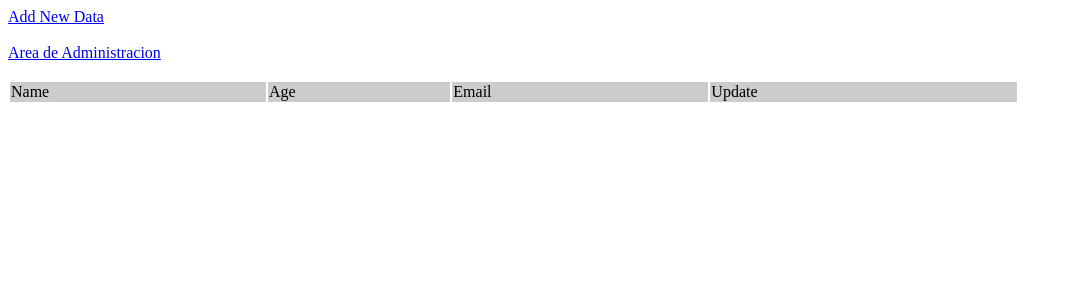
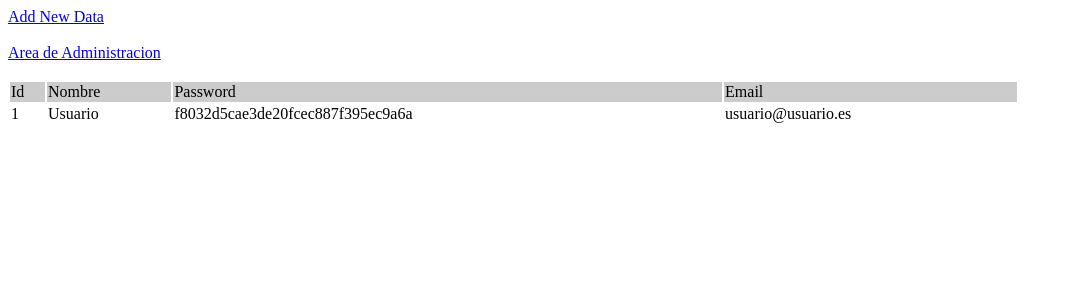
Before and after one commit to mecanografia/proyecto_iaw, a PHP site: page / in a window 1280 px wide. Shown: the top 300 px of the page, without its empty margins (0-1072 px from the left). Run offline with PHP 8.4, Linux system fonts and the light colour scheme; data comes from the database, SQL or seed files in the repository; data that the repository does not hold is empty.

Commit message:
Ejemplo para logeo

```diff
--- a/index.php
+++ /dev/null
@@ -1,3 +0,0 @@
-<?php
-header('Location: src/index.php');
-?>
--- a/src/config.php
+++ b/src/config.php
@@ -1,7 +1,7 @@
 <?php
 define('DB_HOST', 'localhost');
-define('DB_NAME', 'lamp_db');
-define('DB_USER', 'lamp_user');
-define('DB_PASSWORD', 'lamp_user');
+define('DB_NAME', 'tienda');
+define('DB_USER', 'tienda_user');
+define('DB_PASSWORD', 'tienda_password');
 $mysqli = mysqli_connect(DB_HOST, DB_USER, DB_PASSWORD, DB_NAME);
 ?>
--- a/src/index.php
+++ b/src/index.php
@@ -2,7 +2,7 @@
 // including the database connection file
 include_once("config.php");
 // fetching data in descending order (lastest entry first)
-$result = mysqli_query($mysqli, "SELECT * FROM users ORDER BY id DESC");
+$result = mysqli_query($mysqli, "SELECT * FROM usuario ORDER BY id DESC");
 ?>
 
 <!DOCTYPE html>
@@ -18,19 +18,22 @@ $result = mysqli_query($mysqli, "SELECT * FROM users ORDER BY id DESC");
 	<table width='80%' border=0>
 
 	<tr bgcolor='#CCCCCC'>
-		<td>Name</td>
-		<td>Age</td>
+		<td>Id</td>
+		<td>Nombre</td>
+		<td>Password</td>
 		<td>Email</td>
-		<td>Update</td>
 	</tr>
 
 	<?php
 	while($res = mysqli_fetch_array($result)) {
 		echo "<tr>";
-		echo "<td>".$res['name']."</td>";
-		echo "<td>".$res['age']."</td>";
+		echo "<td>".$res['id']."</td>";
+		echo "<td>".$res['nombre']."</td>";
+		echo "<td>".$res['password']."</td>";
 		echo "<td>".$res['email']."</td>";
-		echo "<td><a href=\"edit.php?id=$res[id]\">Edit</a> | <a href=\"delete.php?id=$res[id]\" onClick=\"return confirm('Are you sure you want to delete?')\">Delete</a></td>";
+		//echo "<td><a href=\"edit.php?id=$res[id]\">Edit</a> |
+		//<a href=\"delete.php?id=$res[id]\"
+		//onClick=\"return confirm('Are you sure you want to delete?')\">Delete</a></td>";
 	}
 	mysqli_close($msqli);
 	?>
```
Also changed, not shown: sql/tienda.sql (added, +25 -0 lines), src/administration.php (+4 -8 lines), test.php (added, +20 -0 lines), 2 other files.
